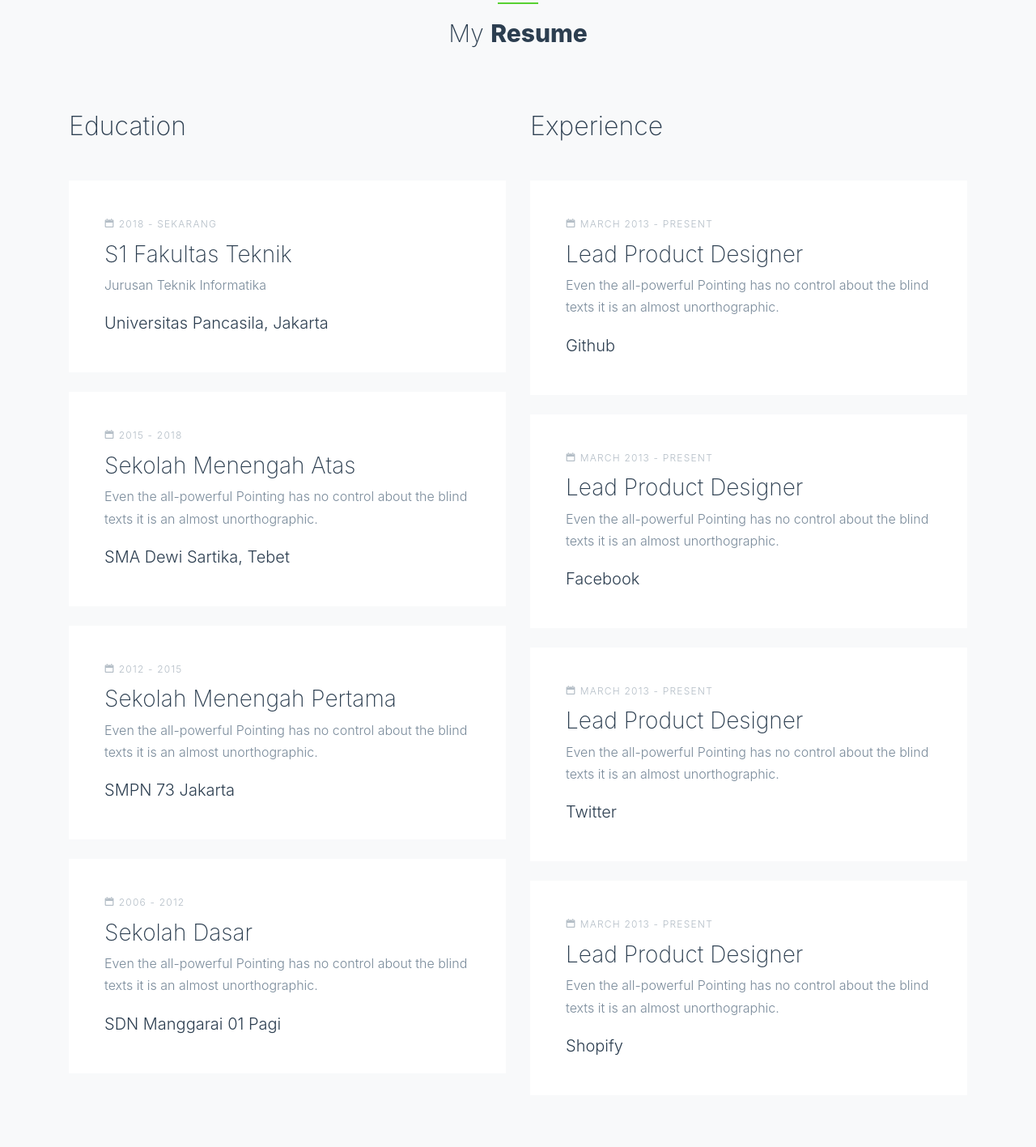
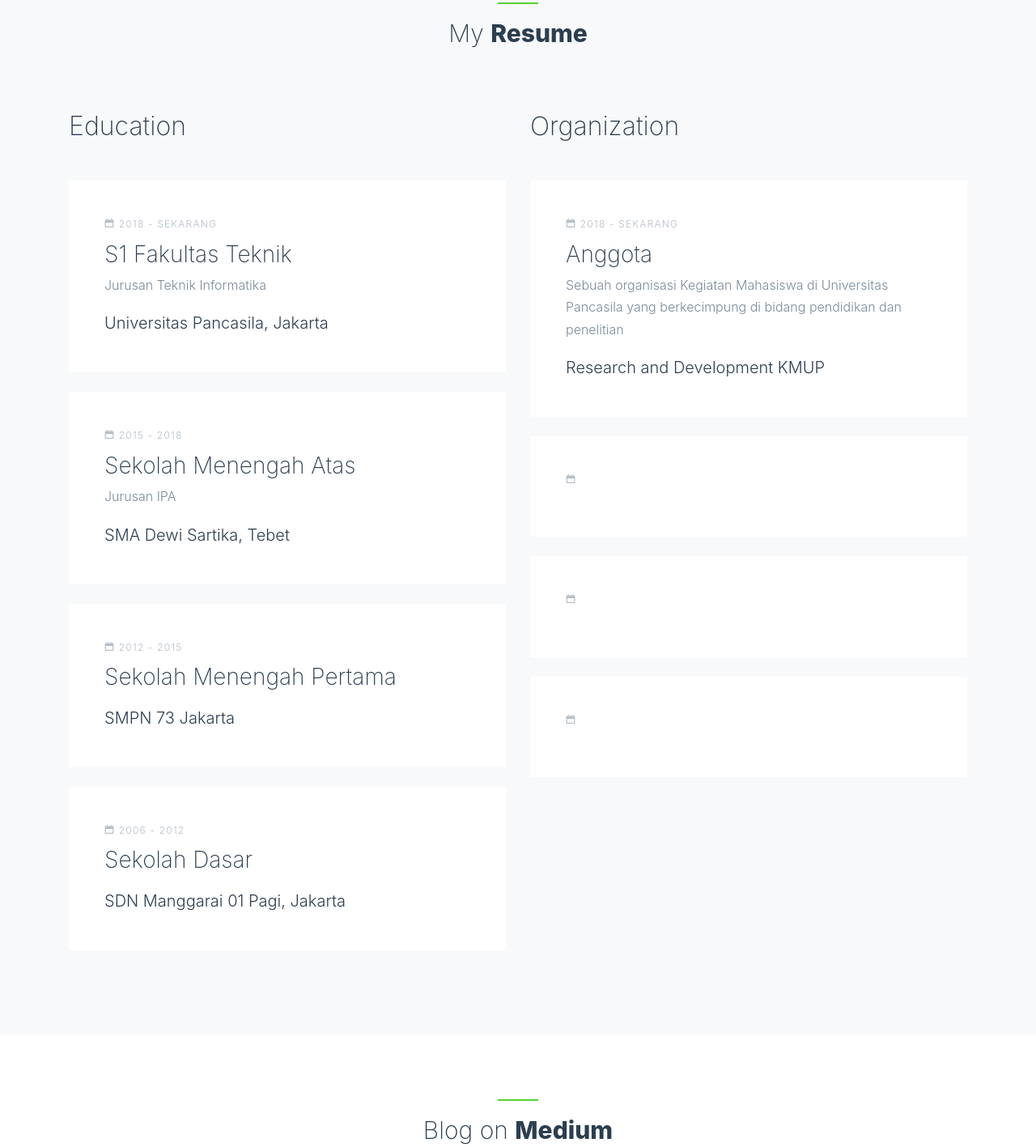
Before and after one commit to FahriDarmawan/PersonalBlog, a plain HTML site: page index.html in a window 1280 px wide. Shown: the part 2583-4000 px from the top of the page at 81% size. Drawn offline with nearby package versions, Linux system fonts and the light colour scheme; some packages are replaced by stand-ins of ours; no server answers; files whose address does not match are found by name.

Commit message:
Update index.html

```diff
--- a/index.html
+++ b/index.html
@@ -471,56 +471,56 @@
             <div class="resume-item mb-4">
               <span class="date"><span class="icon-calendar"></span> 2015 - 2018</span>
               <h3>Sekolah Menengah Atas</h3>
-              <p>Even the all-powerful Pointing has no control about the blind texts it is an almost unorthographic.</p>
+              <p>Jurusan IPA</p>
               <span class="school">SMA Dewi Sartika, Tebet</span>
             </div>
 
             <div class="resume-item mb-4">
               <span class="date"><span class="icon-calendar"></span> 2012 - 2015</span>
               <h3>Sekolah Menengah Pertama</h3>
-              <p>Even the all-powerful Pointing has no control about the blind texts it is an almost unorthographic.</p>
+              <p> </p>
               <span class="school">SMPN 73 Jakarta</span>
             </div>
 
             <div class="resume-item mb-4">
               <span class="date"><span class="icon-calendar"></span> 2006 - 2012</span>
               <h3>Sekolah Dasar</h3>
-              <p>Even the all-powerful Pointing has no control about the blind texts it is an almost unorthographic.</p>
-              <span class="school">SDN Manggarai 01 Pagi</span>
+              <p> </p>
+              <span class="school">SDN Manggarai 01 Pagi, Jakarta</span>
             </div>
 
           </div>
           <div class="col-md-6">
 
 
-            <h2 class="mb-5">Experience</h2>
+            <h2 class="mb-5">Organization</h2>
 
             <div class="resume-item mb-4">
-              <span class="date"><span class="icon-calendar"></span> March 2013 - Present</span>
-              <h3>Lead Product Designer</h3>
-              <p>Even the all-powerful Pointing has no control about the blind texts it is an almost unorthographic.</p>
-              <span class="school">Github</span>
+              <span class="date"><span class="icon-calendar"></span> 2018 - Sekarang</span>
+              <h3>Anggota</h3>
+              <p>Sebuah organisasi Kegiatan Mahasiswa di Universitas Pancasila yang berkecimpung di bidang pendidikan dan penelitian</p>
+              <span class="school">Research and Development KMUP</span>
             </div>
 
             <div class="resume-item mb-4">
-              <span class="date"><span class="icon-calendar"></span> March 2013 - Present</span>
-              <h3>Lead Product Designer</h3>
-              <p>Even the all-powerful Pointing has no control about the blind texts it is an almost unorthographic.</p>
-              <span class="school">Facebook</span>
+              <span class="date"><span class="icon-calendar"></span> </span>
+              <h3> </h3>
+              <p> </p>
+              <span class="school"> </span>
             </div>
 
             <div class="resume-item mb-4">
-              <span class="date"><span class="icon-calendar"></span> March 2013 - Present</span>
-              <h3>Lead Product Designer</h3>
-              <p>Even the all-powerful Pointing has no control about the blind texts it is an almost unorthographic.</p>
-              <span class="school">Twitter</span>
+              <span class="date"><span class="icon-calendar"></span> </span>
+              <h3> </h3>
+              <p> </p>
+              <span class="school"> </span>
             </div>
 
             <div class="resume-item mb-4">
-              <span class="date"><span class="icon-calendar"></span> March 2013 - Present</span>
-              <h3>Lead Product Designer</h3>
-              <p>Even the all-powerful Pointing has no control about the blind texts it is an almost unorthographic.</p>
-              <span class="school">Shopify</span>
+              <span class="date"><span class="icon-calendar"></span> </span>
+              <h3> </h3>
+              <p> </p>
+              <span class="school"> </span>
             </div>
 
 
@@ -598,7 +598,7 @@
             </div>
           </div>
 
-          <div class="col-md-7 mb-5 mb-md-0">
+          <!-- <div class="col-md-7 mb-5 mb-md-0">
             <form action="" class="site-form">
               <h3 class="mb-5">Get In Touch</h3>
               <div class="form-group">
@@ -608,7 +608,7 @@
                 <input type="email" class="form-control px-3 py-4" placeholder="Your Email">
               </div>
               <div class="form-group">
-                <input type="email" class="form-control px-3 py-4" placeholder="Your Phone">
+                <input type="phone" class="form-control px-3 py-4" placeholder="Your Phone">
               </div>
               <div class="form-group mb-5">
                 <textarea class="form-control px-3 py-4"cols="30" rows="10" placeholder="Write a Message"></textarea>
@@ -617,7 +617,7 @@
                 <input type="submit" class="btn btn-primary  px-4 py-3" value="Send Message">
               </div>
             </form>
-          </div>
+          </div> -->
           <div class="col-md-5 pl-md-5">
             <h3 class="mb-5">My Contact Details</h3>
             <ul class="site-contact-details">
@@ -651,10 +651,10 @@
         <div class="row mb-3">
           <div class="col-md-12 text-center">
             <p>
-              <a href="#" class="social-item"><span class="icon-facebook2"></span></a>
-              <a href="#" class="social-item"><span class="icon-twitter"></span></a>
-              <a href="#" class="social-item"><span class="icon-instagram2"></span></a>
-              <a href="#" class="social-item"><span class="icon-linkedin2"></span></a>
+              <a href="https://web.facebook.com/fahri.darmawan.75" class="social-item"><span class="icon-facebook2"></span></a>
+              <a href="https://twitter.com/Fahri_Darmawan9" class="social-item"><span class="icon-twitter"></span></a>
+              <a href="https://www.instagram.com/fahridarmawan9/" class="social-item"><span class="icon-instagram2"></span></a>
+              <a href="https://www.linkedin.com/in/fahri-darmawan-098514143/" class="social-item"><span class="icon-linkedin2"></span></a>
               <!-- <a href="#" class="social-item"><span class="icon-vimeo"></span></a> -->
             </p>
           </div>
@@ -662,7 +662,7 @@
         <div class="row">
             <p class="col-12 text-center">
             <!-- Link back to Colorlib can't be removed. Template is licensed under CC BY 3.0. -->
-            Copyright &copy; <script>document.write(new Date().getFullYear());</script> All rights reserved | This template is made with <i class="icon-heart" aria-hidden="true"></i> by <a href="https://colorlib.com" target="_blank" class="text-primary">Colorlib</a>
+            Copyright &copy; <script>document.write(new Date().getFullYear());</script> All rights reserved
             <!-- Link back to Colorlib can't be removed. Template is licensed under CC BY 3.0. -->
             </p>
         </div>
```
